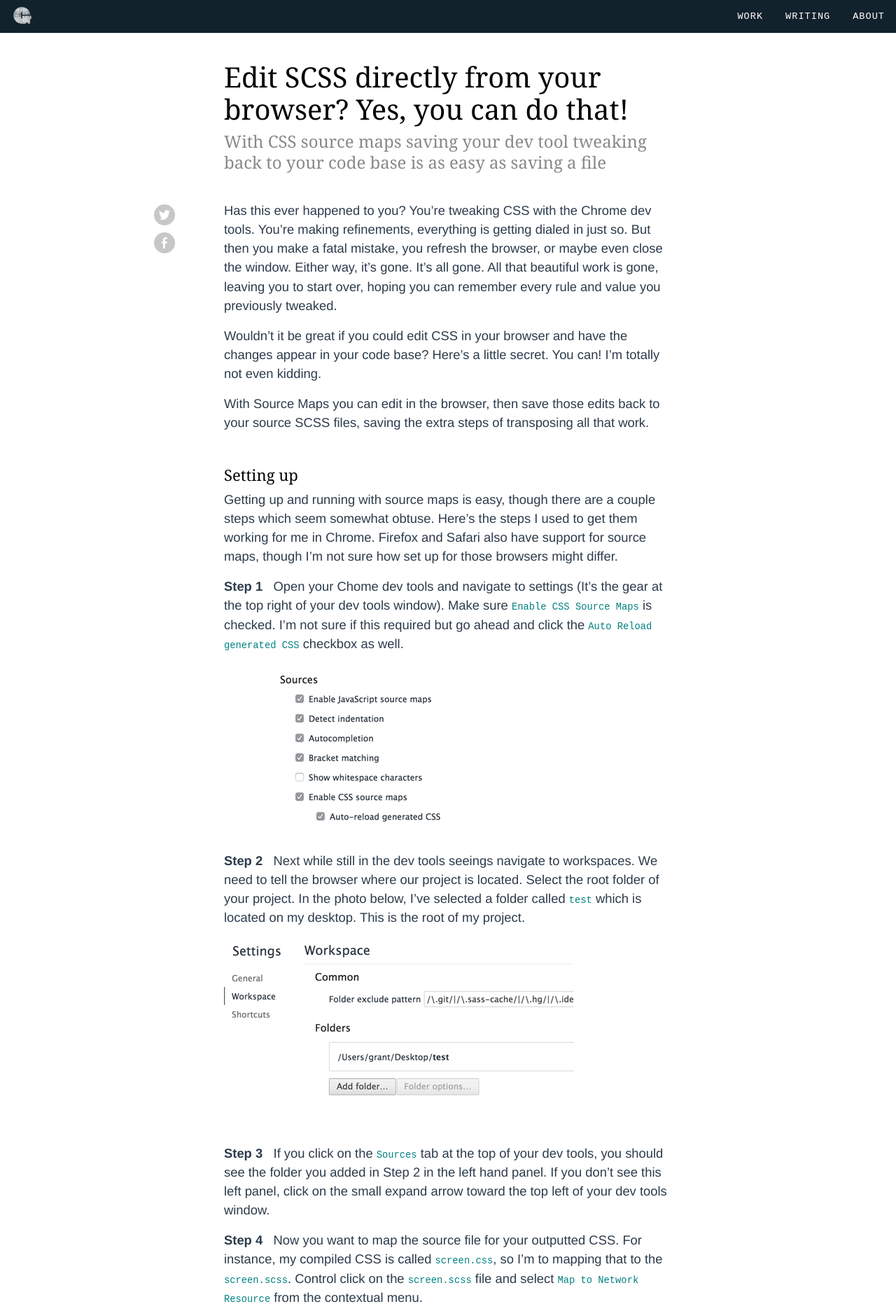
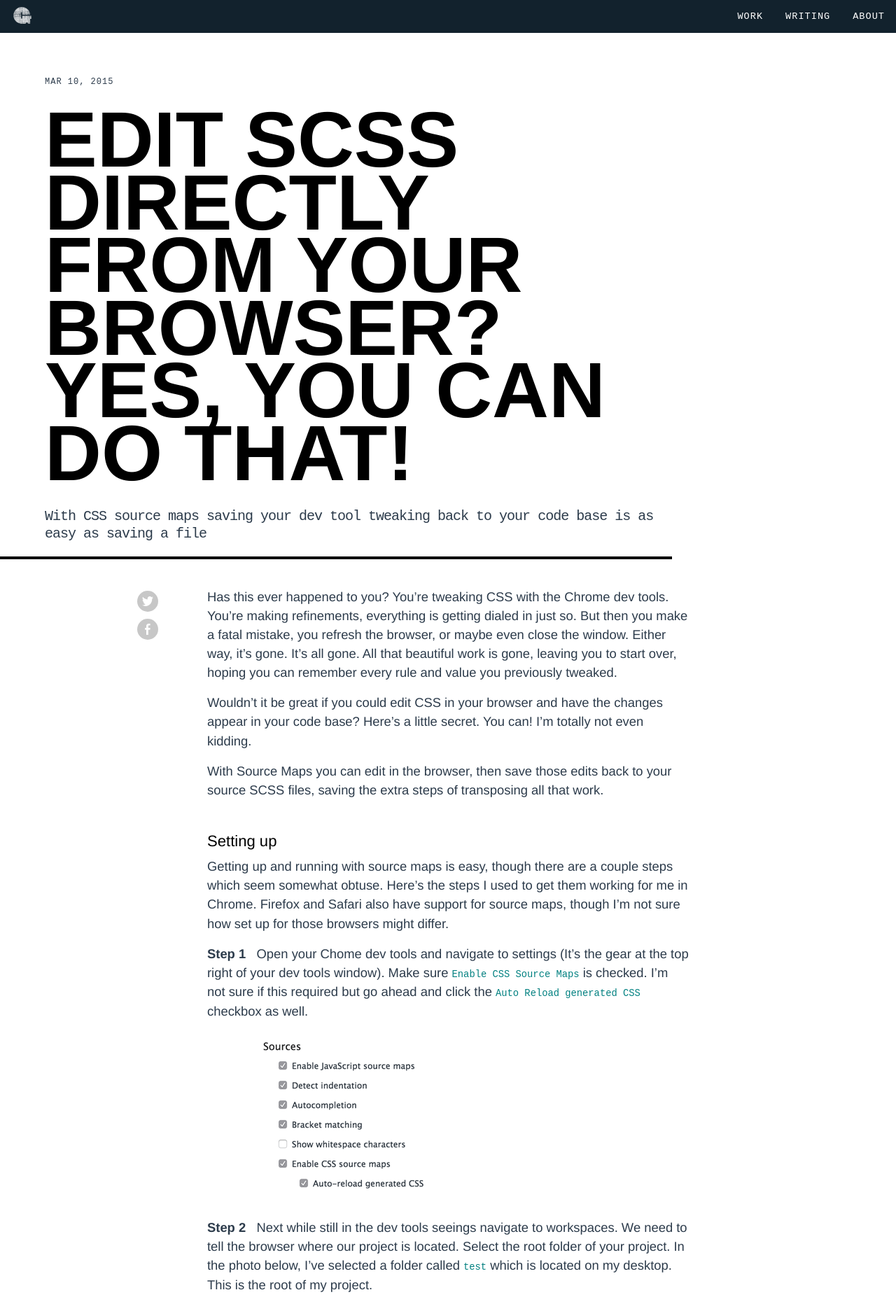
Before and after one commit to gcstaublin/gcstaublin.github.io, a Jekyll site: the page built from _posts/2015-03-10-using-css-source-maps.md, in a window 1280 px wide. Shown: the top 1873 px of the page at 70% size. Built offline with Jekyll 4.4.1, drawn with Linux system fonts in a browser that asks for light colours; nearby versions of some CDN libraries; comment, search, counter and statistics services are not loaded.

Commit message:
Tweaking article page.

```diff
--- a/_layouts/post.html
+++ b/_layouts/post.html
@@ -18,21 +18,27 @@
       <!-- Content -->
       <!-- ===================================== -->
       <article>
-        <section id="content" role="main" class="gcs-post__container">
+        <section id="content" role="main">
 
-          <div class="gcs-post__meta">
-            <h1 class="gcs-post__headline fade-in">{{ page.title }}</h1>
+          <div class="article__meta">
+            <h5 class="overline">
+                {{ page.date | date: "%b %d, %Y" }}
+              </h5>
+            <h1 class="article__headline fade-in">{{ page.title }}</h1>
             {% if page.subhead %}
-              <h3 class="gcs-post__headline--sub fade-in"> {{ page.subhead }}</h3>
+              <h3 class="article__headline--sub fade-in"> {{ page.subhead }}</h3>
             {% endif %}
           </div> <!-- /post-meta -->
 
-          <div class="gcs-article__text fade-in">
-            {{ content }}
-            <!-- Social Tools -->
-            <!-- ===================================== -->
-            {% include social.html %}
-          </div> <!-- /article-text -->
+            <div class="article__container">
+            <div class="article__text fade-in">
+              {{ content }}
+
+              <!-- Social Tools -->
+              <!-- ===================================== -->
+              {% include social.html %}
+            </div> <!-- /article-text -->
+          </div> <!-- /post__container -->
 
         </section> <!-- /content content-wrapper -->
       </article>
--- a/static/scss/_gcs.scss
+++ b/static/scss/_gcs.scss
@@ -58,7 +58,6 @@
   padding: 20px;
   padding-bottom: 6px;
   background-color: $bg-fallback;
-  // background-image: $bg;
 }
 
 
--- a/static/scss/_mixins.scss
+++ b/static/scss/_mixins.scss
@@ -42,7 +42,7 @@
   color: $color;
 }
 
-@mixin display($color: black, $font: $type-display, $font-weight: $display-wt ) {
+@mixin display($color: black, $font: $font-face-headline, $font-weight: $display-wt ) {
   font-family: $font;
   font-weight: $font-weight;
   color: $color;
--- a/static/scss/_post.scss
+++ b/static/scss/_post.scss
@@ -5,52 +5,102 @@
 //
 // --------------------------------------------
 // --------------------------------------------
-.#{$prefix}post-wrapper {
+.post-wrapper {
   padding-top: 0;
   padding-right: 0;
   padding-left: 0;
+  border: 2px solid red;
 }
 
 
-.#{$prefix}post__container {
-  position: relative;
+.article__container {
+  // position: relative;
   margin: 0 auto;
-  padding: $space-two-half;
   width: 100%;
   max-width: $width-med;
-  background-color: #fff;
+  padding-left: $space-one;
+  padding-right: $space-one;
+  // padding: $space-two-half;
+
+  // background-color: #fff;
+  // border: 1px solid red;
 
   @include bp($bp-post-has-pad, max) {
-    padding: $space-two-half $space-two;
+    // padding: $space-two-half $space-two;
   }
 }
 
 
 
-.#{$prefix}post__meta { }
+.article__meta {
+  // position: relative;
+  margin-top: $space-four;
+  padding-left: $space-one;
+  padding-right: $space-one;
+  width: 100%;
+  max-width: 960px;
+  // border-bottom: 10px solid black;
+  border-left: 0;
+  border-top: 0;
+  transition: 0.2s ease;
+
+  @include bp($bp-headline-med) {
+    // margin-top: $space-four;
+    padding-left: 2rem;
+    border-bottom: 4px solid black;
+  }
+
+  @include bp(1100px) {
+    padding-left: 4rem;
+  }
+
+  // &::before {
+  //   position: absolute;
+  //   content: '';
+  //   right: -5px;
+  //   top: 80%;
+  //   bottom: -8rem;
+  //   width: 5px;
+  //   background-color: black;
+  // }
+}
 
 
-.#{$prefix}post__headline {
+.article__headline {
   @include display;
   margin: 0;
-  font-size: $size-one-three-fourths;
-  line-height: 1.15;
-  font-weight: bold;
+  font-size: $size-two-half;
+  line-height: 1;
+  font-weight: 900;
+  text-transform: uppercase;
+  transition: 0.2s ease;
 
   @include bp($bp-headline-sm) {
-    font-size: $size-two-half;
-    font-weight: normal;
+    font-size: 5rem;
+    line-height: 0.85;
+  }
+
+  @include bp($bp-headline-med) {
+    font-size: 7rem;
+    line-height: 0.8;
   }
 }
 
 
 
-.#{$prefix}post__headline--sub {
-  @include display($display-color-lt);
-  margin-top: $space-half;
-  font-size: $size-one-half;
+.article__headline--sub {
+  font-family: $font-face-overline;
+  font-weight: 400;
+  letter-spacing: -1px;
+  // @include display($display-color-lt);
+  margin-top: $space-one;
+  font-size: $size-one-quarter;
   line-height: 1.25;
   // font-style: italic;
+
+  @include bp($bp-headline-med) {
+    margin-top: $space-two;
+  }
 }
 
 
@@ -59,16 +109,16 @@
 // Article text styles
 // --------------------------------------------
 .article-text,
-.#{$prefix}article__text {
+.article__text {
   @include text;
   position: relative;
   // margin-top: 45px;
-  margin-top: $space-one-half;
+  // margin-top: $space-one-half;
   font-size: 1.15em;
   // line-height: 1.45;
   line-height: 1.475;
 
-  @include bp($bp-sm) {
+  @include bp($bp-headline-med) {
     // font-size: $size-two-half;
     margin-top: $space-two-half;
   }
--- a/static/scss/_variables.scss
+++ b/static/scss/_variables.scss
@@ -26,7 +26,7 @@ $serif-fallback: Georgia, serif;
 
 $type-main: 'nudista-web', $sans-fallback;
 $type-accent: 'minion-pro', $serif-fallback;
-$type-display: 'jubilat', Georgia, serif;
+$type-display: 'minion-pro', $serif-fallback;
 $type-code: 'droid-sans-mono', monospace, sans-serif;
 
 
@@ -62,6 +62,8 @@ $size-one-half:           1.5rem;      // 24px
 $size-one-three-fourths:  1.75rem;     // 30px
 $size-two:                2rem;        // 36px
 $size-two-half:           2.5rem;      // 40px
+$size-three:              3rem;        // 48px
+$size-four:               4rem;
 
 
 
@@ -162,6 +164,7 @@ $bp-post-has-pad:     700px;
 
 // Type Breakpoings
 $bp-headline-sm:      600px;
+$bp-headline-med:     900px;
 
 
 $one-px:              1px;
```
Also changed, not shown: static/css/screen.css, 1 other file.
